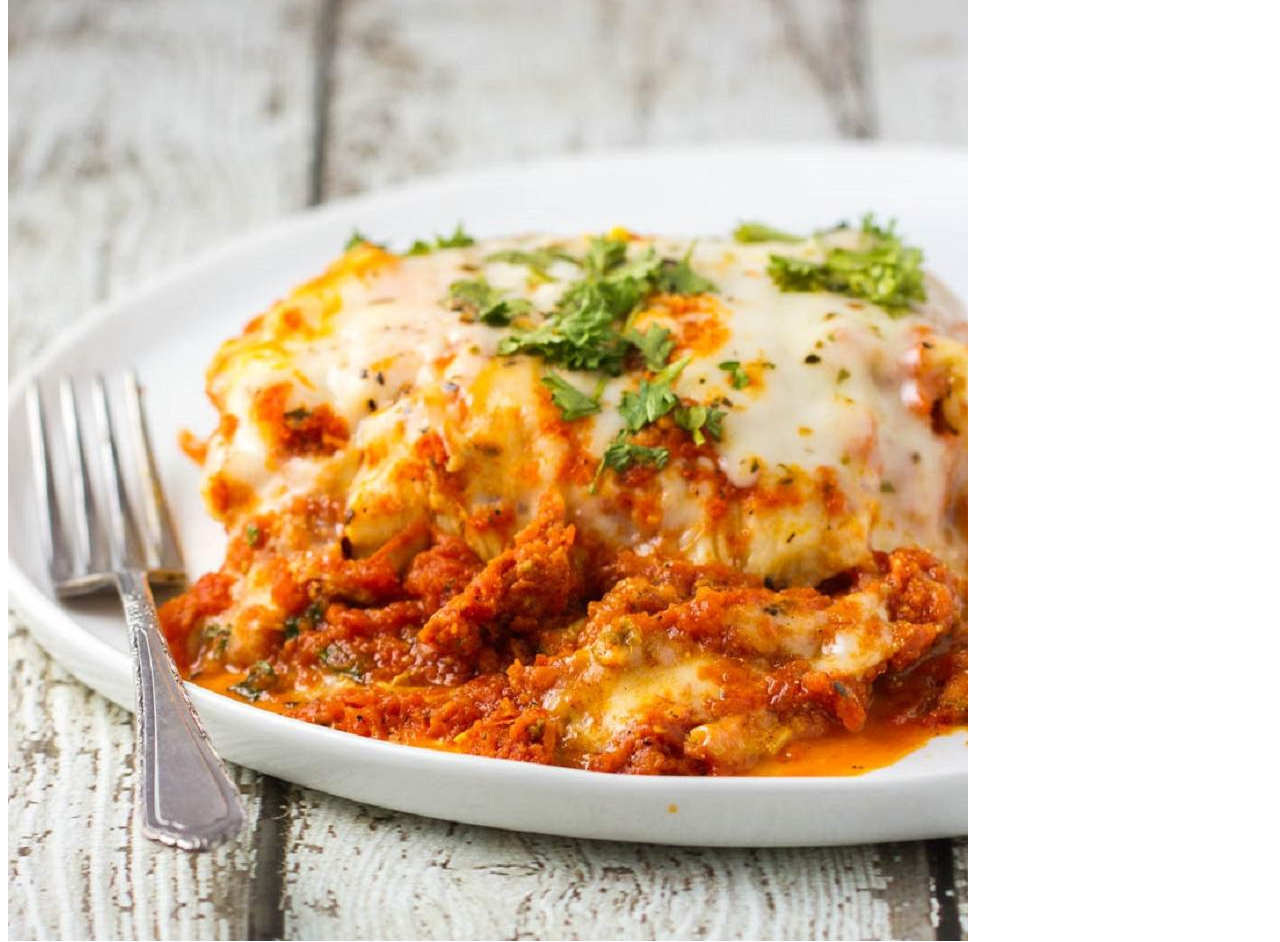
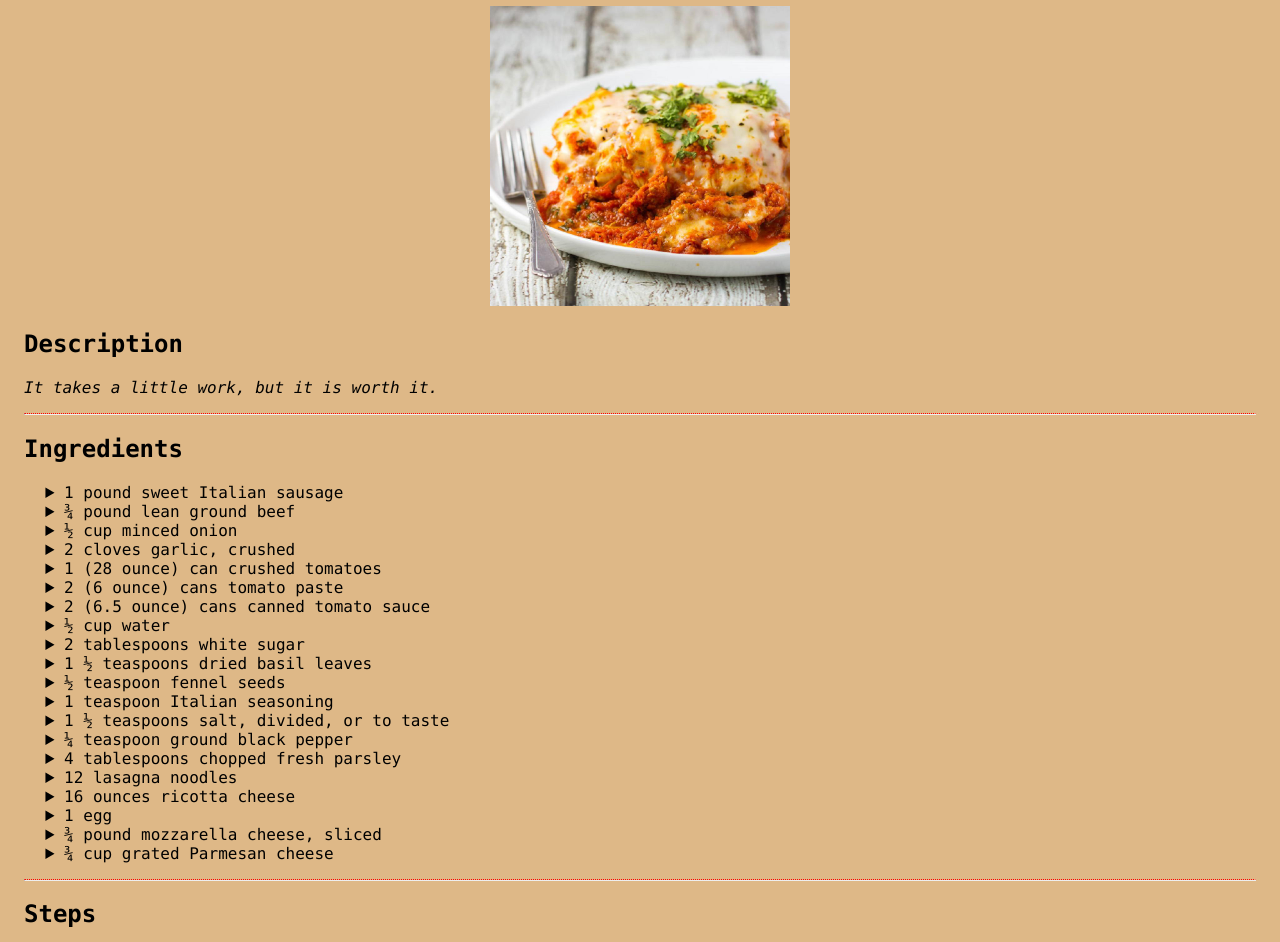
Before and after one commit to szvitek/odin-recipes, a plain HTML site: page recipes/lasagna.html in a window 1280 px wide. Shown: the part 99-1041 px from the top of the page. Drawn offline with Linux system fonts and the light colour scheme.

Commit message:
feat(styles): basic styles added

```diff
--- /dev/null
+++ b/css/style.css
@@ -0,0 +1,50 @@
+body {
+  font-family: 'Lucida Console', 'Courier New', monospace;
+  margin: 0;
+  padding: 1.5em;
+  background-color: burlywood;
+}
+
+/* index */
+
+h1 {
+  text-align: center;
+  text-decoration: underline;
+}
+
+.recipes li {
+  list-style: none;
+}
+
+.recipes a {
+  text-decoration: none;
+  color: aqua;
+}
+
+.recipes a:hover {
+  text-decoration: underline;
+  background-color: aquamarine;
+  color: darkorange;
+}
+
+/* recipes */
+.image-container {
+  text-align: center;
+}
+
+img {
+  height: 300px;
+  width: auto;
+}
+
+hr {
+  border-top: 1px dotted red;
+}
+
+.description {
+  font-style: italic;
+}
+
+.ingredients {
+  list-style: disclosure-closed;
+}
--- a/recipes/lasagna.html
+++ b/recipes/lasagna.html
@@ -4,19 +4,24 @@
 <head>
   <title>Odin Recipes</title>
   <meta charset="UTF-8">
+  <link rel="stylesheet" href="../css/style.css">
 </head>
 
 <body>
   <h1>World's Best Lasagna</h1>
-  <img src="../images/lasagna.jpg" alt="Lasagna">
+  <div class="image-container">
+    <img src="../images/lasagna.jpg" alt="Lasagna">
+  </div>
 
   <h2>Description</h2>
-  <p>
+  <p class="description">
     It takes a little work, but it is worth it.
   </p>
 
+  <hr>
+
   <h2>Ingredients</h2>
-  <ul>
+  <ul class="ingredients">
     <li>1 pound sweet Italian sausage</li>
     <li>¾ pound lean ground beef</li>
     <li>½ cup minced onion</li>
@@ -38,6 +43,8 @@
     <li>¾ pound mozzarella cheese, sliced</li>
     <li>¾ cup grated Parmesan cheese</li>
   </ul>
+
+  <hr>
 
   <h2>Steps</h2>
   <ol>
```
Also changed, not shown: index.html (+2 -1 lines), recipes/guacamole.html (+9 -3 lines), recipes/karaage.html (+9 -2 lines).
